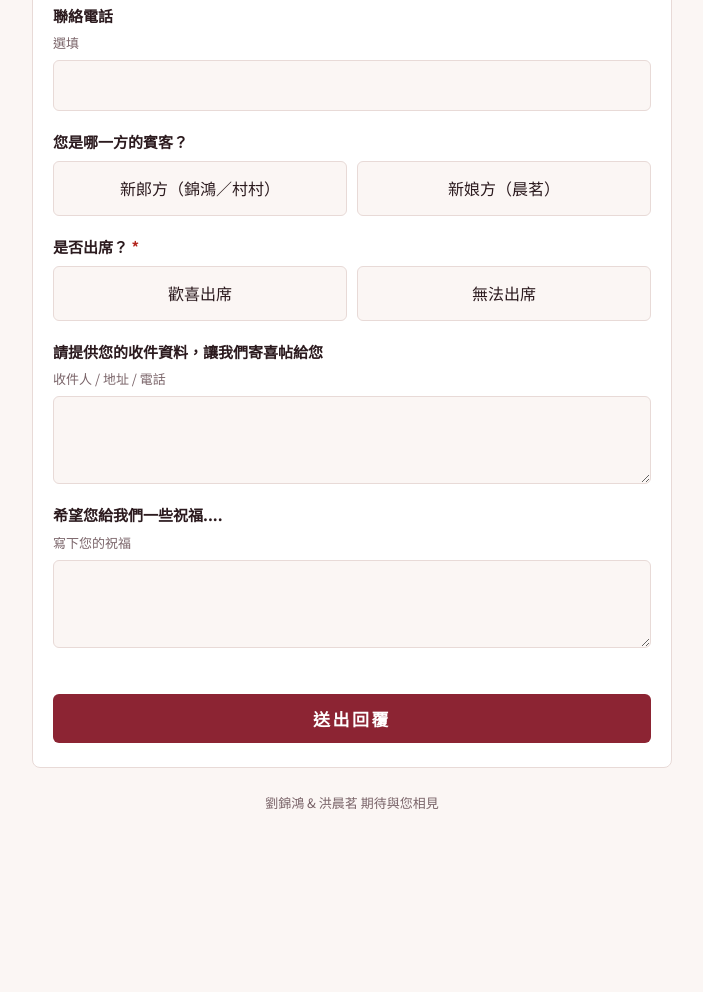
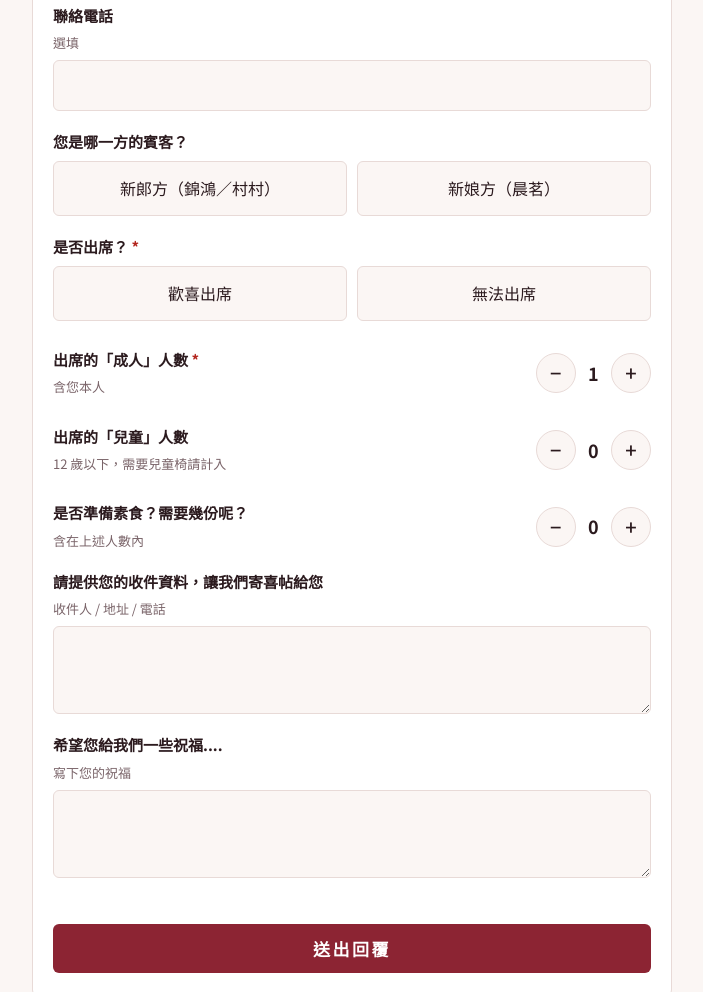
Before and after one commit to calvinliu23-cpu/wedding-rsvp, a plain HTML site: page index.html in a window 1280 px wide. Shown: the part 1747-2739 px from the top of the page, without its empty margins (288-991 px from the left). Before the commit the page ends 2617 px from the top, so only its background shows below. Drawn offline with Linux system fonts and the light colour scheme.

Commit message:
Update index.html

```diff
--- a/index.html
+++ b/index.html
@@ -67,10 +67,9 @@ body {
   padding-right: max(16px, env(safe-area-inset-right, 0px));
 }
 .wrap { max-width: 640px; margin: 0 auto; display: grid; gap: 24px; }
-.wrap > *, #front > *, #admin > * { min-width: 0; }
-#front, #admin { display: grid; gap: 24px; }
+.wrap > *, #front > * { min-width: 0; }
+#front { display: grid; gap: 24px; }
 [hidden] { display: none !important; }
-.sr { position: absolute; left: -9999px; }
 
 /* 封面 */
 .cover { position: relative; background: var(--cover); color: var(--on-cover); text-align: center; border-radius: 6px; overflow: hidden; }
@@ -104,7 +103,6 @@ a.btn { text-decoration: none; text-align: center; }
 /* 卡片與表單 */
 .card { background: var(--surface); border: 1px solid var(--line); border-radius: 8px; padding: 24px 20px; }
 .card h2 { font: 700 22px/1.4 var(--serif); margin: 0 0 4px; text-wrap: balance; }
-.card h3 { font: 700 17px/1.4 var(--serif); margin: 0 0 12px; }
 .card .sub { color: var(--muted); margin: 0 0 20px; font-size: 15px; white-space: pre-line; }
 .field { display: grid; gap: 6px; margin-bottom: 18px; }
 .field > label, .field > .lbl, .lbl { font-weight: 700; font-size: 15px; }
@@ -129,7 +127,6 @@ input::placeholder, textarea::placeholder { color: var(--muted); opacity: 0.8; }
 .choice input { position: absolute; opacity: 0; inset: 0; width: 100%; height: 100%; margin: 0; cursor: pointer; }
 .choice span { display: block; text-align: center; padding: 13px 8px; border: 1px solid var(--line); border-radius: 6px; background: var(--bg); font-weight: 500; overflow-wrap: anywhere; }
 .choice input:checked + span { background: var(--accent); border-color: var(--accent); color: var(--accent-fg); font-weight: 700; }
-.choice input:focus-visible + span { outline: 2px solid var(--accent); outline-offset: 2px; }
 
 .rowfield { margin-bottom: 8px; }
 .row { display: flex; align-items: center; justify-content: space-between; gap: 12px; padding: 8px 0; }
@@ -138,16 +135,13 @@ input::placeholder, textarea::placeholder { color: var(--muted); opacity: 0.8; }
 .row .t small { color: var(--muted); font-size: 13px; }
 .stepper { display: flex; align-items: center; gap: 6px; flex: none; }
 .stepper button { width: 40px; height: 40px; border-radius: 50%; border: 1px solid var(--line); background: var(--bg); color: var(--fg); font: 500 20px/1 var(--sans); cursor: pointer; }
-.stepper button:active { background: var(--soft); }
 .stepper output { min-width: 2.2ch; text-align: center; font-weight: 700; font-size: 18px; font-variant-numeric: tabular-nums; }
 
 .btn { width: 100%; font: 700 17px/1 var(--sans); letter-spacing: 0.15em; color: var(--accent-fg); background: var(--accent); border: 0; border-radius: 6px; padding: 16px; cursor: pointer; }
-.btn:disabled { opacity: 0.55; cursor: default; }
 .btn.small { width: auto; padding: 11px 16px; font-size: 15px; letter-spacing: 0.06em; display: inline-block; text-align: center; }
 .btn.ghost { background: transparent; color: var(--accent); border: 1px solid var(--accent); letter-spacing: 0.08em; }
 .err { color: var(--danger); font-size: 14px; min-height: 1.4em; margin: 0 0 8px; }
 
-/* 回覆確認 */
 .done h2 { color: var(--ok); }
 .status { margin: 0 0 16px; }
 .reply { white-space: pre-wrap; overflow-wrap: anywhere; background: var(--bg); border: 1px solid var(--line); border-radius: 6px; padding: 14px 16px; margin: 0 0 14px; font: 15px/1.8 var(--sans); user-select: all; }
@@ -177,7 +171,6 @@ input::placeholder, textarea::placeholder { color: var(--muted); opacity: 0.8; }
 
     <dl class="info" id="info"></dl>
     <div class="mapbar" id="mapbar" hidden></div>
-    <section class="card" id="blocks" hidden></section>
     <div class="gallery" id="gallery" hidden></div>
 
     <section class="card" id="form-card" aria-labelledby="form-title">
@@ -231,18 +224,14 @@ input::placeholder, textarea::placeholder { color: var(--muted); opacity: 0.8; }
       "LEE_6229 (1).jpg",
       "LEE_5881.jpg"
     ],
-    blocks: [
-      { id: "b_traffic", title: "交通方式", body: "捷運：搭乘淡水信義線或松山新店線至「中山站」，3 號出口步行約 3 分鐘。\n公車：搭乘至「南京林森路口」站下車即達。" },
-      { id: "b_parking", title: "停車資訊", body: "飯店備有地下停車場（由林森北路巷弄進入），喜宴賓客可享免費停車折抵。\n週末車位較緊，建議提早抵達或搭乘大眾運輸。" }
-    ],
     questions: [
-      { id: "q_name", type: "text", label: "姓名", hint: "", required: true, isName: true },
+      { id: "q_name", type: "text", label: "姓名", hint: "", required: true },
       { id: "q_phone", type: "text", label: "聯絡電話", hint: "選填", required: false },
       { id: "q_side", type: "single", label: "您是哪一方的賓客？", hint: "", required: false, options: ["新郎方（錦鴻／村村）", "新娘方（晨茗）"] },
       { id: "q_att", type: "single", label: "是否出席？", hint: "", required: true, options: ["歡喜出席", "無法出席"] },
-      { id: "q_adults", type: "number", label: "出席的「成人」人數", hint: "含您本人", required: true, min: 1, max: 10, showIf: { q: "q_att", eq: "歡喜出席" } },
-      { id: "q_kids", type: "number", label: "出席的「兒童」人數", hint: "12 歲以下，需要兒童椅請計入", required: false, min: 0, max: 6, showIf: { q: "q_att", eq: "歡喜出席" } },
-      { id: "q_veg", type: "number", label: "是否準備素食？需要幾份呢？", hint: "含在上述人數內", required: false, min: 0, max: 10, showIf: { q: "q_att", eq: "歡喜出席" } },
+      { id: "q_adults", type: "number", label: "出席的「成人」人數", hint: "含您本人", required: true, min: 1, max: 10 },
+      { id: "q_kids", type: "number", label: "出席的「兒童」人數", hint: "12 歲以下，需要兒童椅請計入", required: false, min: 0, max: 6 },
+      { id: "q_veg", type: "number", label: "是否準備素食？需要幾份呢？", hint: "含在上述人數內", required: false, min: 0, max: 10 },
       { id: "q_address", type: "longtext", label: "請提供您的收件資料，讓我們寄喜帖給您", hint: "收件人 / 地址 / 電話", required: false },
       { id: "q_msg", type: "longtext", label: "希望您給我們一些祝福....", hint: "寫下您的祝福", required: false }
     ]
@@ -273,17 +262,8 @@ input::placeholder, textarea::placeholder { color: var(--muted); opacity: 0.8; }
   function renderForm() {
     var box = $("qs");
     box.textContent = "";
-    cfg.questions.forEach(function (q) { if (isVisible(q)) box.appendChild(renderQ(q)); });
+    cfg.questions.forEach(function (q) { box.appendChild(renderQ(q)); });
   }
-
-  function isVisible(q, depth) {
-    depth = depth || 0;
-    if (!q.showIf || depth > 8) return true;
-    var par = cfg.questions.find(function (x) { return x.id === q.showIf.q; });
-    if (!par) return true;
-    return isVisible(par, depth + 1) && ans[par.id] === q.showIf.eq;
-  }
-  function hasDeps(id) { return cfg.questions.some(function (x) { return x.showIf && x.showIf.q === id; }); }
 
   function renderQ(q) {
     var wrap = h("div", { class: "field", id: "f-" + q.id });
@@ -323,10 +303,7 @@ input::placeholder, textarea::placeholder { color: var(--muted); opacity: 0.8; }
       q.options.forEach(function (o, i) {
         var ci = h("input", { type: "radio", name: "q-" + q.id, id: "q-" + q.id + "-" + i, value: o });
         ci.checked = ans[q.id] === o;
-        ci.addEventListener("change", function () {
-          ans[q.id] = o;
-          if (hasDeps(q.id)) renderForm();
-        });
+        ci.addEventListener("change", function () { ans[q.id] = o; });
         g.appendChild(h("label", { class: "choice" }, ci, h("span", { text: o })));
       });
       wrap.appendChild(g);
@@ -391,10 +368,8 @@ input::placeholder, textarea::placeholder { color: var(--muted); opacity: 0.8; }
     $("c-names").textContent = e.names;
     $("c-lead").textContent = e.lead;
 
-    // 這裡補上載入封面照片的邏輯
     var img = $("cover-img");
     if (c.coverId) { img.src = blobUrl(c.coverId); img.hidden = false; $("cover").classList.add("has-img"); }
-    else { img.hidden = true; img.removeAttribute("src"); $("cover").classList.remove("has-img"); }
 
     var info = $("info");
     info.textContent = "";
@@ -438,7 +413,6 @@ input::placeholder, textarea::placeholder { color: var(--muted); opacity: 0.8; }
     var qs = cfg.questions;
     for (var i = 0; i < qs.length; i++) {
       var q = qs[i];
-      if (!isVisible(q)) continue;
       var v = ans[q.id];
       if (q.type === "number" && typeof v !== "number") v = q.min;
       if (typeof v === "string") v = v.trim();
```
